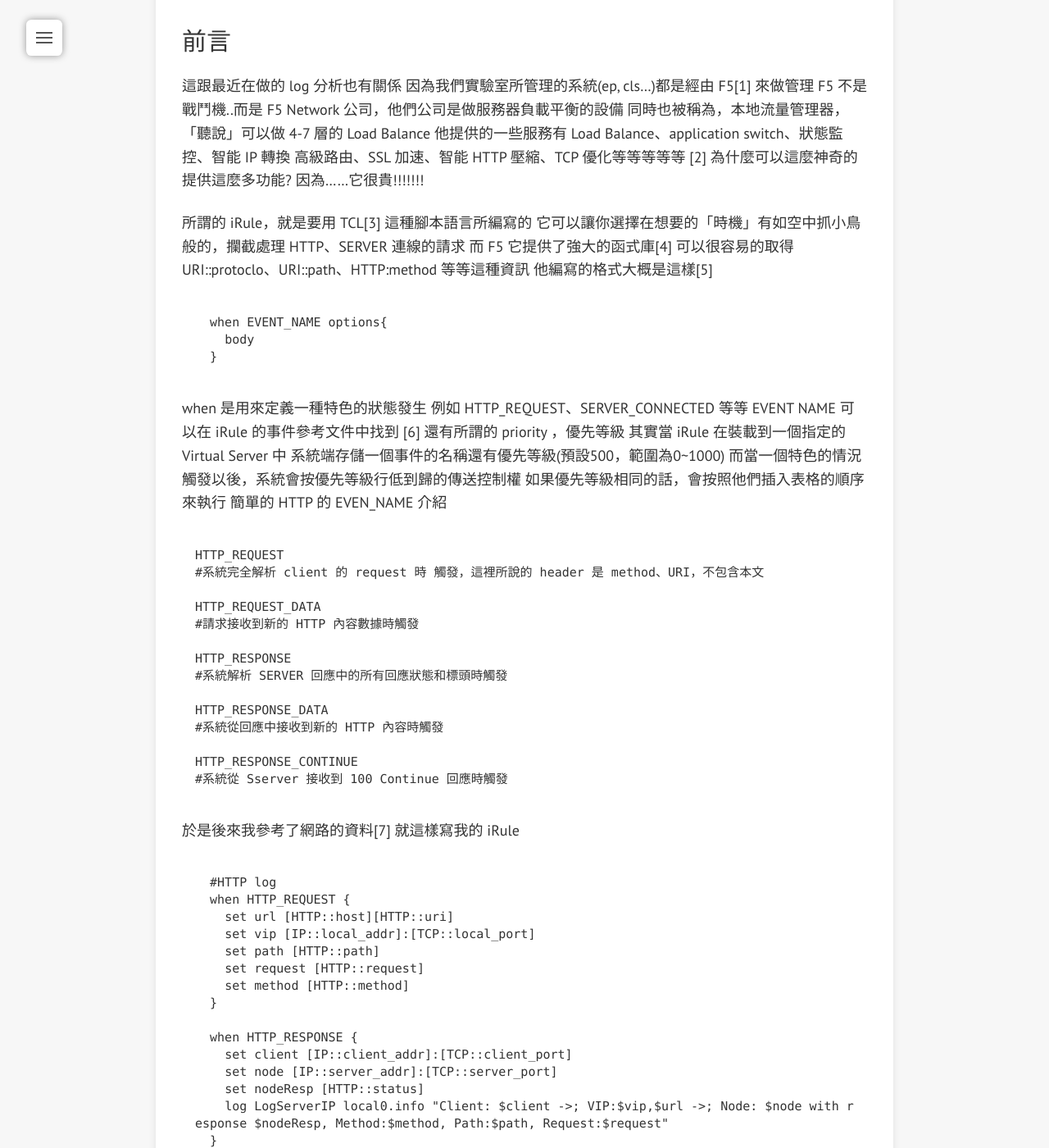
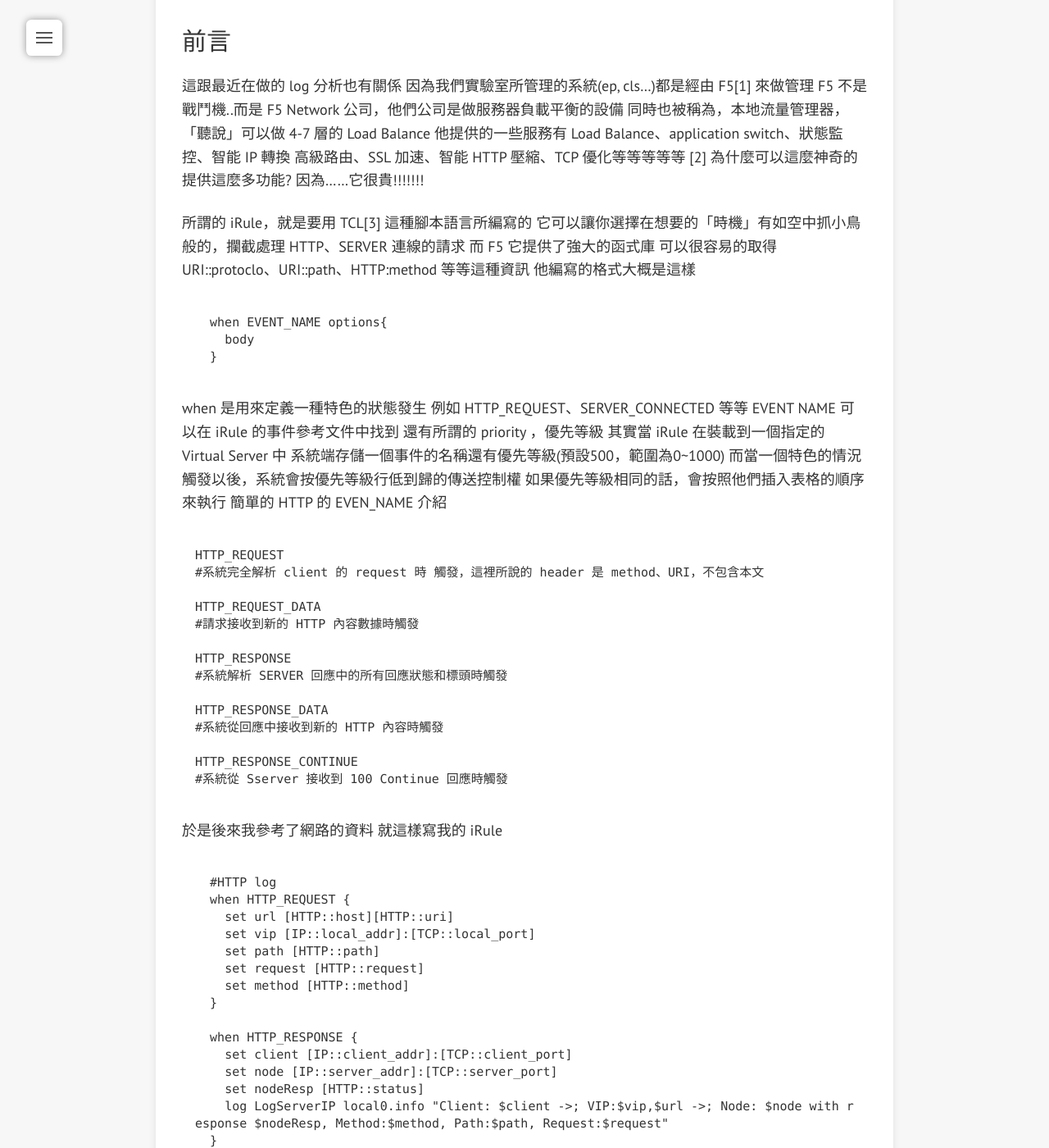
Before and after one commit to levichen/levichen.github.io, a Jekyll site: the page built from _posts/2011-11-19-f5-irule-log.md, in a window 1280 px wide and 1400 px high, scrolled down 369 px. Shown: the whole window at 82% size. Built offline with Jekyll 4.4.1, drawn with Linux system fonts in a browser that asks for light colours; nearby versions of some CDN libraries; Markdown is read by kramdown in place of the engine named in the settings; comment, search, counter and statistics services are not loaded.

Commit message:
Updated 2011-11-19-f5-irule-log.md

````diff
--- a/_posts/2011-11-19-f5-irule-log.md
+++ b/_posts/2011-11-19-f5-irule-log.md
@@ -20,9 +20,9 @@
 
 所謂的 iRule，就是要用 TCL[3] 這種腳本語言所編寫的
 它可以讓你選擇在想要的「時機」有如空中抓小鳥般的，攔截處理 HTTP、SERVER 連線的請求
-而 F5 它提供了強大的函式庫[4]
+而 F5 它提供了強大的函式庫
 可以很容易的取得 URI::protoclo、URI::path、HTTP:method 等等這種資訊
-他編寫的格式大概是這樣[5]
+他編寫的格式大概是這樣
 
 ```
   when EVENT_NAME options{
@@ -32,7 +32,7 @@
 
 when 是用來定義一種特色的狀態發生
 例如 HTTP_REQUEST、SERVER_CONNECTED 等等
-EVENT NAME 可以在 iRule 的事件參考文件中找到 [6]
+EVENT NAME 可以在 iRule 的事件參考文件中找到
 還有所謂的 priority ，優先等級
 其實當 iRule 在裝載到一個指定的 Virtual Server 中
 系統端存儲一個事件的名稱還有優先等級(預設500，範圍為0~1000)
@@ -57,7 +57,7 @@
 #系統從 Sserver 接收到 100 Continue 回應時觸發
 ```
 
-於是後來我參考了網路的資料[7]
+於是後來我參考了網路的資料
 就這樣寫我的 iRule
 
 ```
````
